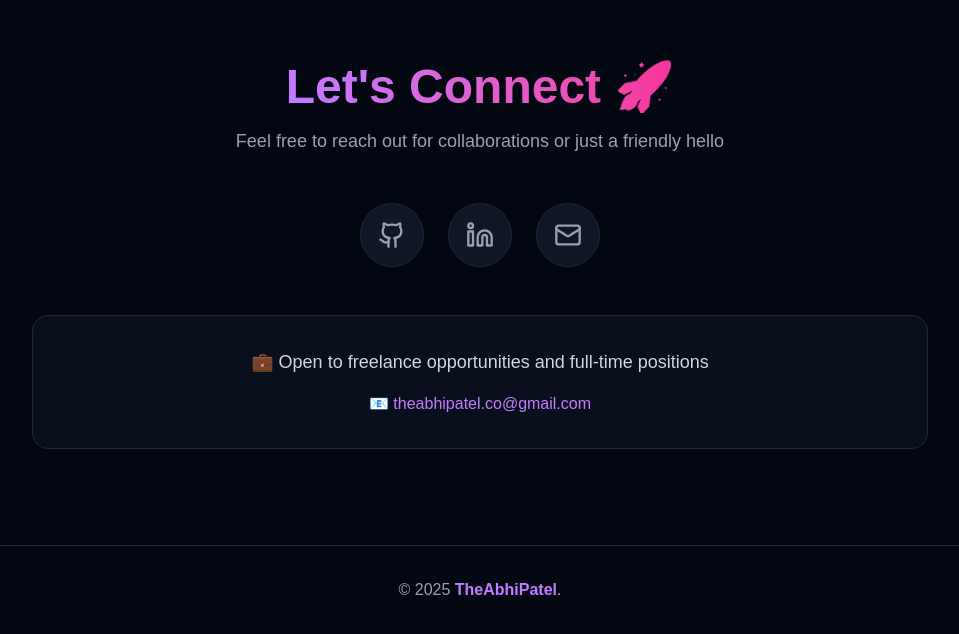
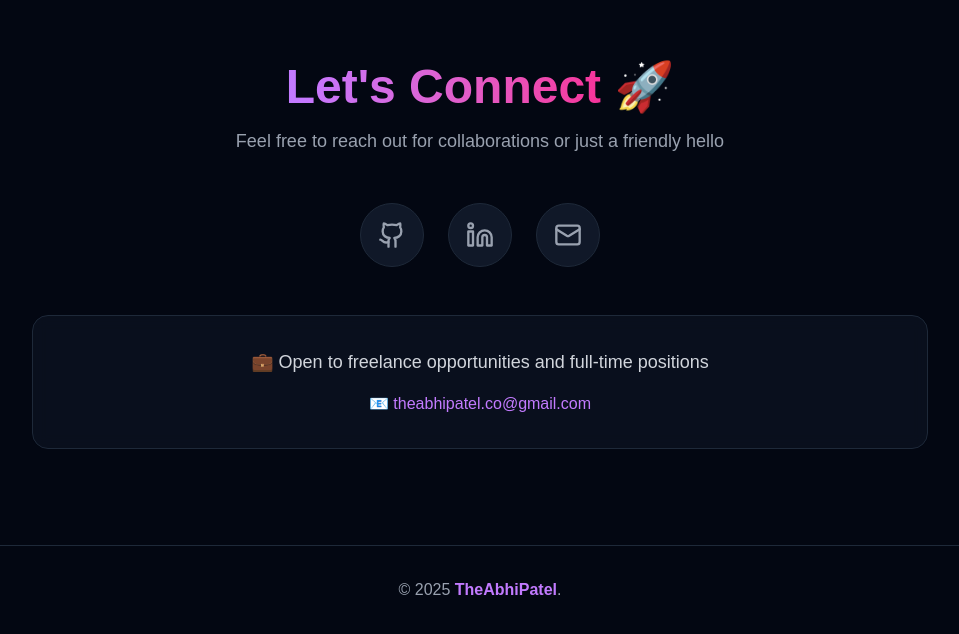
Before and after one commit to theabhipatel/devops_docker_one_cmd_up_app, a Next.js app: page / in a window 1280 px wide. Shown: the part 2907-3541 px from the top of the page, without its empty margins (160-1119 px from the left). Built offline with nearby package versions, Linux system fonts and the light colour scheme.

Commit message:
chore: update home page

```diff
--- a/src/app/page.tsx
+++ b/src/app/page.tsx
@@ -355,8 +355,9 @@ const Portfolio = () => {
         <div className="max-w-4xl mx-auto text-center">
           <h2 className="text-4xl md:text-5xl font-bold mb-4">
             <span className="bg-gradient-to-r from-purple-400 to-pink-500 bg-clip-text text-transparent">
-              Let's Connect 🚀
-            </span>
+              Let's Connect
+            </span>{" "}
+            🚀
           </h2>
           <p className="text-gray-400 mb-12 text-lg">
             Feel free to reach out for collaborations or just a friendly hello
```
